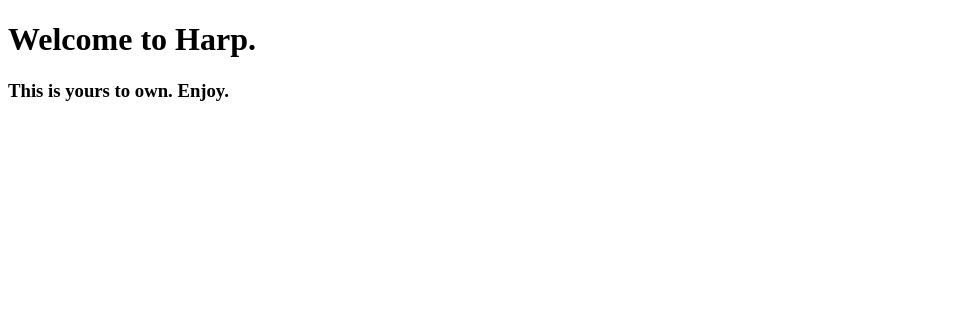
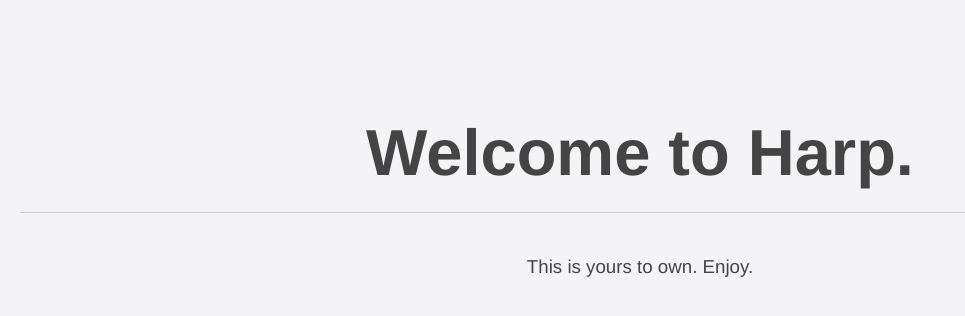
Before and after one commit to gorsti/PahoJS-MQTT-WS, a plain HTML site: page index.html in a window 1280 px wide. Shown: the whole page, without its empty margins (0-965 px from the left). Drawn offline with Linux system fonts and the light colour scheme; the site is published under a folder, as on GitHub Pages, so addresses that start at the root find nothing.

Commit message:
Update index for correct path to CSS

```diff
--- a/index.html
+++ b/index.html
@@ -1 +1 @@
-<!DOCTYPE html><html><head><link rel="stylesheet" href="/main.css"></head><body><h1>Welcome to Harp.</h1><h3>This is yours to own. Enjoy.</h3></body></html>
+<!DOCTYPE html><html><head><link rel="stylesheet" href="./main.css"></head><body><h1>Welcome to Harp.</h1><h3>This is yours to own. Enjoy.</h3></body></html>
```
